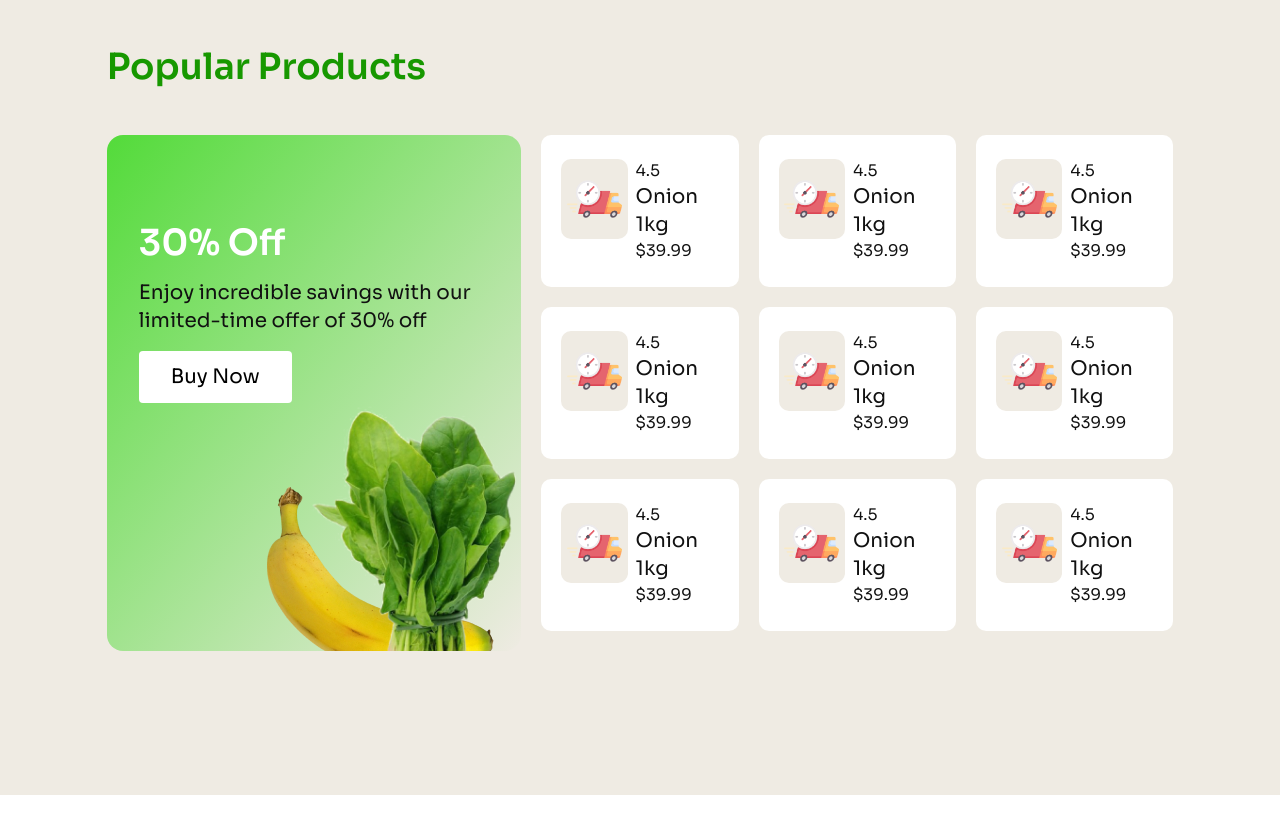
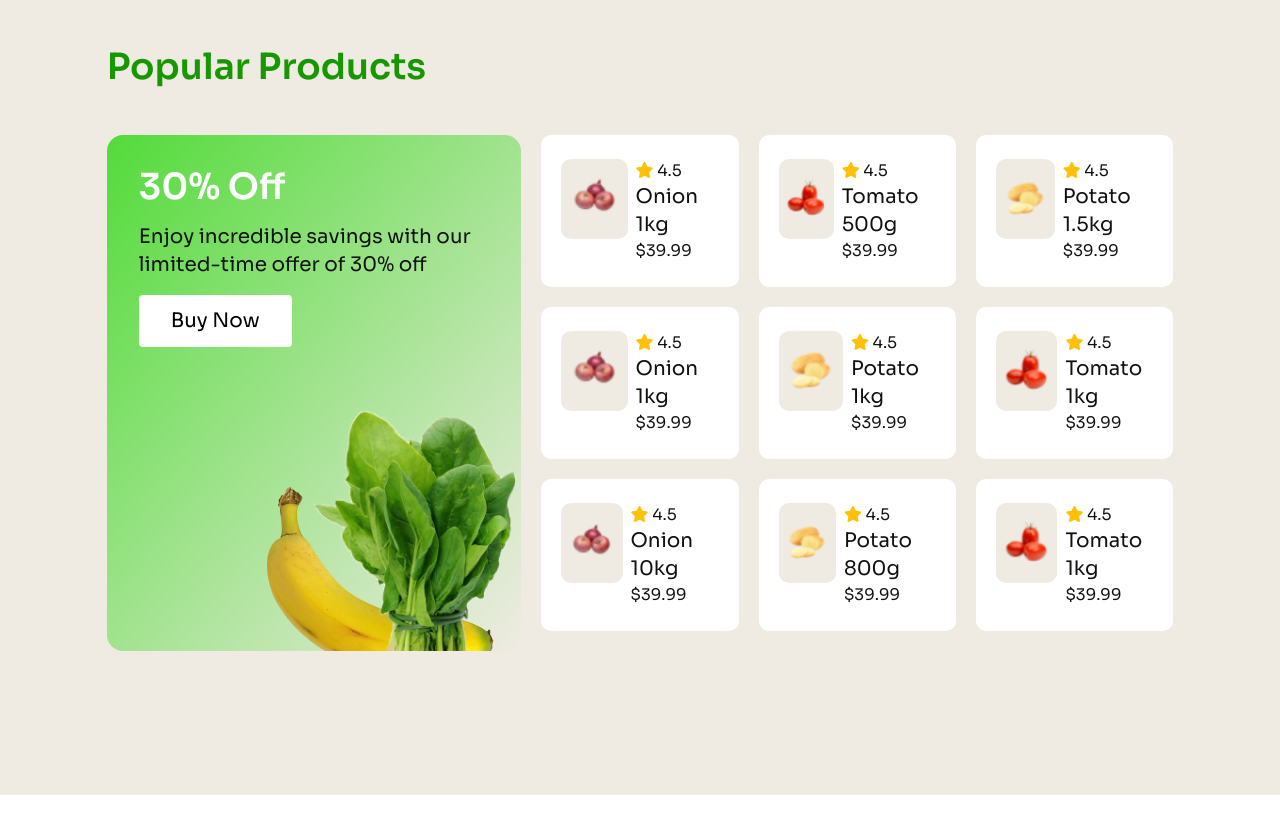
Before and after one commit to islamfakrul/B11-A3-Living-Lab, a plain HTML site: page index.html in a window 1280 px wide. Shown: the part 2220-3053 px from the top of the page. Drawn offline with nearby package versions, Linux system fonts and the light colour scheme.

Commit message:
Bugs Fixed + Finalizing Everything

```diff
--- a/index.html
+++ b/index.html
@@ -47,11 +47,11 @@
 </head>
 
 <body class="sora text-[#111111] text-xl">
-    <header class="bg-gradient-to-b from-[#FFFFFF] to-[#EFEBE3]  overflow-hidden">
-        <nav class="min-[320px]:block max-[1050px]:block min-[1051px]:hidden">
+    <header class="bg-gradient-to-b from-[#FFFFFF] to-[#EFEBE3] overflow-hidden">
+        <nav class="min-[320px]:block max-[1050px]:block min-[1051px]:hidden border-b border-[#179800]">
             <div class="mobile-nav w-5/6 mx-auto flex py-3 text-center justify-between items-center">
                 <img src="c2-assets/mobile-logo.png" alt="">
-                <a href=""><i class="fa-solid fa-bars"></i></a>
+                <a href=""><i class="fa-solid fa-bars text-[#179800]"></i></a>
             </div>
         </nav>
 
@@ -100,7 +100,7 @@
 
     <main>
         <!-- Services Section Start -->
-        <section class="services-section lg:py-36 sm:py-12">
+        <section class="services-section min-[320px]:py-12 max-[1050px]:py-12 min-[1051px]:py-36">
             <div class="services-container w-5/6 mx-auto">
                 <h2 class="text-4xl font-semibold text-[#179800]">Services</h2>
                 <div class="services-content flex min-[320px]:flex-col max-[1050px]:flex-col min-[1051px]:flex-row gap-6 text-center mx-auto mt-12 p-0">
@@ -133,7 +133,7 @@
         <!-- Services Section End -->
 
         <!-- Popular Products Section Start -->
-        <section class="popular-products-section lg:py-36 sm:py-12 bg-[#EFEBE3]">
+        <section class="popular-products-section min-[320px]:py-12 max-[1050px]:py-12 min-[1051px]:py-36 bg-[#EFEBE3]">
             <div class="popular-products-container w-5/6 mx-auto">
                 <h2 class="text-4xl font-semibold text-[#179800]">Popular Products</h2>
                 <div class="popular-products-content mx-auto mt-12 p-0 grid min-[320px]:grid-cols-2 max-[1050px]:grid-cols-2 min-[1051px]:grid-cols-5 gap-5">
@@ -141,20 +141,20 @@
                         class="popular-products-card-big rounded-[16px] min-[320px]:col-span-2 max-[1050px]:col-span-2 min-[1051px]:col-span-2 row-span-4 bg-gradient-to-br from-[#53DB3A]">
                         <div
                             class="popular-products-card-big-inner size-full p-8 bg-[url('c2-assets/vegetable-offer.png')] bg-no-repeat bg-right-bottom">
-                            <h3 class="font-semibold text-white text-4xl text-left mt-14">30% Off</h3>
+                            <h3 class="font-semibold text-white text-4xl text-left">30% Off</h3>
                             <p class="mt-4">Enjoy incredible savings with our limited-time offer of 30% off</p>
                             <button class="rounded bg-white text-black px-8 py-3 mt-4">Buy Now</button>
                         </div>
                     </div>
 
-                    <div class="popular-products-card-small px-5 py-6 rounded-[10px] flex col-span-1.5 text-left gap-2 bg-white">
+                    <div class="popular-products-card-small px-5 py-6 rounded-[10px] flex text-left gap-2 bg-white">
                         <div
-                            class="popular-products-card-small-img size-20 content-center mx-auto bg-[#EFEBE3] rounded-[10px]">
-                            <img src="c2-assets/delivery.png" alt="" class="w-5/6 mx-auto">
+                            class="popular-products-card-small-img size-20 bg-[#EFEBE3] rounded-[10px] content-center">
+                            <img src="c2-assets/onion.png" alt="" class="w-5/6 mx-auto">
                         </div>
 
                         <div class="popular-products-card-small-content">
-                            <p class="text-base">4.5</p>
+                            <p class="text-base"><i class="fa-solid fa-star text-[#FFC107]"></i> 4.5</p>
                             <h3 class="text-xl">Onion 1kg</h3>
                             <p class="text-base">$39.99</p>
                         </div>
@@ -162,12 +162,38 @@
 
                     <div class="popular-products-card-small px-5 py-6 rounded-[10px] flex text-left gap-2 bg-white">
                         <div
-                            class="popular-products-card-small-img size-20 content-center mx-auto bg-[#EFEBE3] rounded-[10px]">
-                            <img src="c2-assets/delivery.png" alt="" class="w-5/6 mx-auto">
+                            class="popular-products-card-small-img size-20 bg-[#EFEBE3] rounded-[10px] content-center">
+                            <img src="c2-assets/tomato.png" alt="" class="w-5/6 mx-auto">
                         </div>
 
                         <div class="popular-products-card-small-content">
-                            <p class="text-base">4.5</p>
+                            <p class="text-base"><i class="fa-solid fa-star text-[#FFC107]"></i> 4.5</p>
+                            <h3 class="text-xl">Tomato 500g</h3>
+                            <p class="text-base">$39.99</p>
+                        </div>
+                    </div>
+
+                    <div class="popular-products-card-small px-5 py-6 rounded-[10px] flex text-left gap-2 bg-white">
+                        <div
+                            class="popular-products-card-small-img size-20 bg-[#EFEBE3] rounded-[10px] content-center">
+                            <img src="c2-assets/potato.png" alt="" class="w-5/6 mx-auto">
+                        </div>
+
+                        <div class="popular-products-card-small-content">
+                            <p class="text-base"><i class="fa-solid fa-star text-[#FFC107]"></i> 4.5</p>
+                            <h3 class="text-xl">Potato 1.5kg</h3>
+                            <p class="text-base">$39.99</p>
+                        </div>
+                    </div>
+
+                    <div class="popular-products-card-small px-5 py-6 rounded-[10px] flex text-left gap-2 bg-white">
+                        <div
+                            class="popular-products-card-small-img size-20 bg-[#EFEBE3] rounded-[10px] content-center">
+                            <img src="c2-assets/onion.png" alt="" class="w-5/6 mx-auto">
+                        </div>
+
+                        <div class="popular-products-card-small-content">
+                            <p class="text-base"><i class="fa-solid fa-star text-[#FFC107]"></i> 4.5</p>
                             <h3 class="text-xl">Onion 1kg</h3>
                             <p class="text-base">$39.99</p>
                         </div>
@@ -175,91 +201,65 @@
 
                     <div class="popular-products-card-small px-5 py-6 rounded-[10px] flex text-left gap-2 bg-white">
                         <div
-                            class="popular-products-card-small-img size-20 content-center mx-auto bg-[#EFEBE3] rounded-[10px]">
-                            <img src="c2-assets/delivery.png" alt="" class="w-5/6 mx-auto">
+                            class="popular-products-card-small-img size-20 bg-[#EFEBE3] rounded-[10px] content-center">
+                            <img src="c2-assets/potato.png" alt="" class="w-5/6 mx-auto">
                         </div>
 
                         <div class="popular-products-card-small-content">
-                            <p class="text-base">4.5</p>
-                            <h3 class="text-xl">Onion 1kg</h3>
+                            <p class="text-base"><i class="fa-solid fa-star text-[#FFC107]"></i> 4.5</p>
+                            <h3 class="text-xl">Potato 1kg</h3>
                             <p class="text-base">$39.99</p>
                         </div>
                     </div>
 
                     <div class="popular-products-card-small px-5 py-6 rounded-[10px] flex text-left gap-2 bg-white">
                         <div
-                            class="popular-products-card-small-img size-20 content-center mx-auto bg-[#EFEBE3] rounded-[10px]">
-                            <img src="c2-assets/delivery.png" alt="" class="w-5/6 mx-auto">
+                            class="popular-products-card-small-img size-20 bg-[#EFEBE3] rounded-[10px] content-center">
+                            <img src="c2-assets/tomato.png" alt="" class="w-5/6 mx-auto">
                         </div>
 
                         <div class="popular-products-card-small-content">
-                            <p class="text-base">4.5</p>
-                            <h3 class="text-xl">Onion 1kg</h3>
+                            <p class="text-base"><i class="fa-solid fa-star text-[#FFC107]"></i> 4.5</p>
+                            <h3 class="text-xl">Tomato 1kg</h3>
                             <p class="text-base">$39.99</p>
                         </div>
                     </div>
 
                     <div class="popular-products-card-small px-5 py-6 rounded-[10px] flex text-left gap-2 bg-white">
                         <div
-                            class="popular-products-card-small-img size-20 content-center mx-auto bg-[#EFEBE3] rounded-[10px]">
-                            <img src="c2-assets/delivery.png" alt="" class="w-5/6 mx-auto">
+                            class="popular-products-card-small-img size-20 bg-[#EFEBE3] rounded-[10px] content-center">
+                            <img src="c2-assets/onion.png" alt="" class="w-5/6 mx-auto">
                         </div>
 
                         <div class="popular-products-card-small-content">
-                            <p class="text-base">4.5</p>
-                            <h3 class="text-xl">Onion 1kg</h3>
+                            <p class="text-base"><i class="fa-solid fa-star text-[#FFC107]"></i> 4.5</p>
+                            <h3 class="text-xl">Onion 10kg</h3>
                             <p class="text-base">$39.99</p>
                         </div>
                     </div>
 
                     <div class="popular-products-card-small px-5 py-6 rounded-[10px] flex text-left gap-2 bg-white">
                         <div
-                            class="popular-products-card-small-img size-20 content-center mx-auto bg-[#EFEBE3] rounded-[10px]">
-                            <img src="c2-assets/delivery.png" alt="" class="w-5/6 mx-auto">
+                            class="popular-products-card-small-img size-20 bg-[#EFEBE3] rounded-[10px] content-center">
+                            <img src="c2-assets/potato.png" alt="" class="w-5/6 mx-auto">
                         </div>
 
                         <div class="popular-products-card-small-content">
-                            <p class="text-base">4.5</p>
-                            <h3 class="text-xl">Onion 1kg</h3>
-                            <p class="text-base">$39.99</p>
-                        </div>
-                    </div>
-
-                    <div class="popular-products-card-small px-5 py-6 rounded-[10px] flex text-left gap-2 bg-white">
-                        <div
-                            class="popular-products-card-small-img size-20 content-center mx-auto bg-[#EFEBE3] rounded-[10px]">
-                            <img src="c2-assets/delivery.png" alt="" class="w-5/6 mx-auto">
-                        </div>
-
-                        <div class="popular-products-card-small-content">
-                            <p class="text-base">4.5</p>
-                            <h3 class="text-xl">Onion 1kg</h3>
-                            <p class="text-base">$39.99</p>
-                        </div>
-                    </div>
-
-                    <div class="popular-products-card-small px-5 py-6 rounded-[10px] flex text-left gap-2 bg-white">
-                        <div
-                            class="popular-products-card-small-img size-20 content-center mx-auto bg-[#EFEBE3] rounded-[10px]">
-                            <img src="c2-assets/delivery.png" alt="" class="w-5/6 mx-auto">
-                        </div>
-
-                        <div class="popular-products-card-small-content">
-                            <p class="text-base">4.5</p>
-                            <h3 class="text-xl">Onion 1kg</h3>
+                            <p class="text-base"><i class="fa-solid fa-star text-[#FFC107]"></i> 4.5</p>
+                            <h3 class="text-xl">Potato 800g</h3>
                             <p class="text-base">$39.99</p>
                         </div>
                     </div>
 
                     <div class="popular-products-card-small px-5 py-6 rounded-[10px] flex min-[320px]:hidden max-[1050px]:hidden min-[1051px]:flex text-left gap-2 bg-white">
                         <div
-                            class="popular-products-card-small-img size-20 content-center mx-auto bg-[#EFEBE3] rounded-[10px]">
-                            <img src="c2-assets/delivery.png" alt="" class="w-5/6 mx-auto">
+                            class="popular-products-card-small-img size-20 bg-[#EFEBE3] rounded-[10px] content-center">
+                            <img src="c2-assets/tomato.png" alt="" class="w-5/6 mx-auto">
                         </div>
 
                         <div class="popular-products-card-small-content">
-                            <p class="text-base">4.5</p>
-                            <h3 class="text-xl">Onion 1kg</h3>
+                            <p class="text-base"><i class="fa-solid fa-star text-[#FFC107]"></i> 4.5</p>
+                            <h3 class="text-xl">Tomato 1kg</h3>
                             <p class="text-base">$39.99</p>
                         </div>
                     </div>
@@ -269,7 +269,7 @@
         <!-- Popular Products Section End -->
 
         <!-- Arrival & Offers Section Start -->
-        <section class="arrival-offers-section lg:py-36 sm:py-12">
+        <section class="arrival-offers-section min-[320px]:py-12 max-[1050px]:py-12 min-[1051px]:py-36">
             <div class="arrival-offers-container w-5/6 mx-auto">
                 <h2 class="text-4xl font-semibold text-[#179800]">Arrival & Offers</h2>
                 <div class="arrival-offers-content mx-auto mt-12 p-0  flex min-[320px]:flex-col max-[1050px]:flex-col min-[1051px]:flex-row gap-5">
@@ -302,7 +302,7 @@
         <!-- Arrival & Offers Section End -->
 
         <!-- Meal Kits and Recipes Section Start -->
-        <section class="recipes-section lg:py-36 sm:py-12 bg-[#EFEBE3]">
+        <section class="recipes-section min-[320px]:py-12 max-[1050px]:py-12 min-[1051px]:py-36 bg-[#EFEBE3]">
             <div class="recipes-container w-5/6 mx-auto">
                 <h2 class="text-4xl font-semibold text-[#179800]">Meal Kits and Recipes</h2>
                 <div class="recipes-content flex min-[320px]:flex-col max-[1050px]:flex-col min-[1051px]:flex-row gap-6 text-center mx-auto mt-12 p-0">
@@ -335,7 +335,7 @@
         <!-- Meal Kits and Recipes Section End -->
 
         <!-- New Products Section Start -->
-        <section class="new-products-section lg:pt-36 sm:pt-12">
+        <section class="new-products-section min-[320px]:pt-12 max-[1050px]:pt-12 min-[1051px]:pt-36">
             <div class="new-products-container w-5/6 mx-auto">
                 <h2 class="text-4xl font-semibold text-[#179800]">New Products</h2>
                 <div class="new-products-content mx-auto mt-5 p-0 gap-5 flex min-[320px]:flex-col max-[1050px]:flex-col min-[1051px]:flex-row">
@@ -389,7 +389,7 @@
     </main>
 
     <footer>
-        <section class="footer-section lg:py-36 sm:py-12 bg-[#179800] text-white ">
+        <section class="footer-section min-[320px]:py-12 max-[1050px]:py-12 min-[1051px]:py-36 bg-[#179800] text-white ">
             <div class="footer-container w-5/6 mx-auto min-[320px]:mt-[365px] max-[1050px]:mt-[365px] min-[1051px]:mt-[225px]">
                 <div class="footer-content flex min-[320px]:flex-col max-[1050px]:flex-col min-[1051px]:flex-row min-[320px]:items-start max-[1050px]:items-start min-[1051px]:items-end gap-16 justify-between">
                     <div class="footer-content-0 min-[320px]:w-full max-[1050px]:w-full min-[1051px]:w-1/4">
```
Also changed, not shown: c2-assets/onion.png (added), c2-assets/potato.png (added), c2-assets/tomato.png (added).
